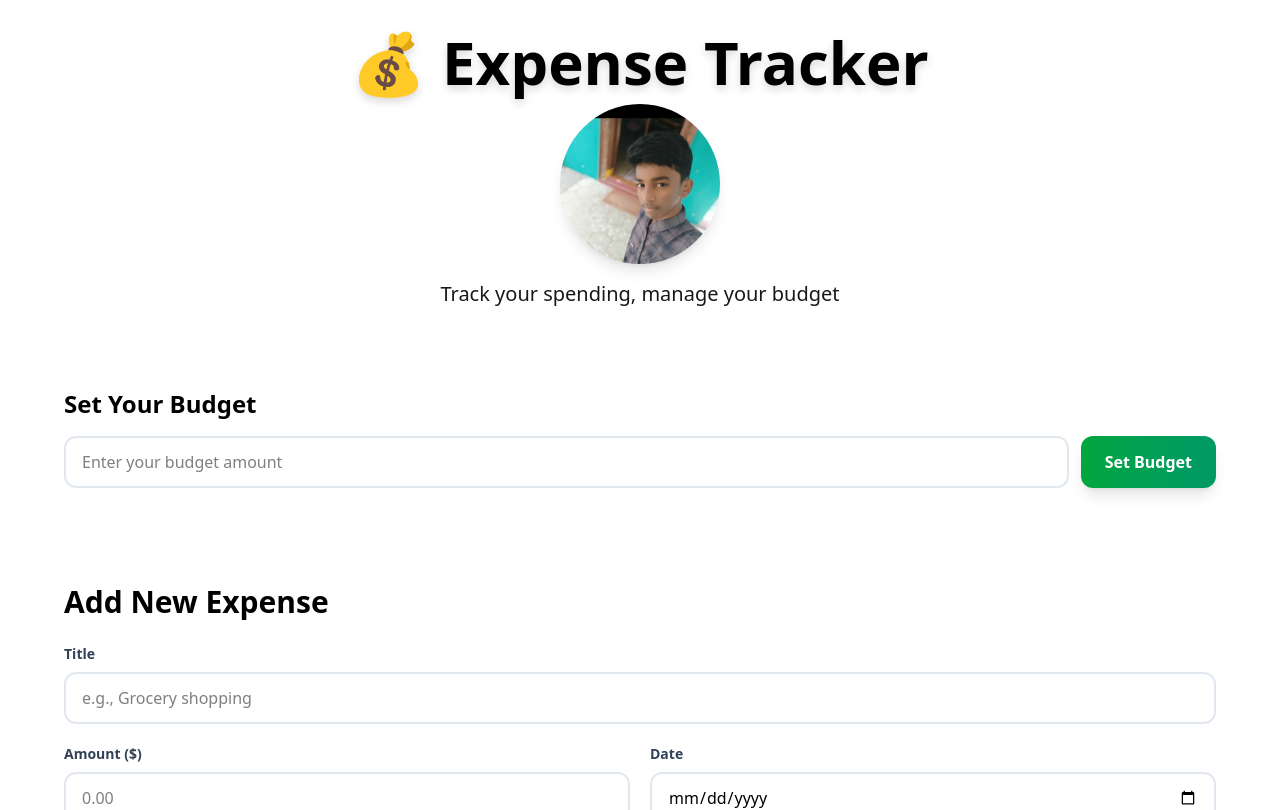
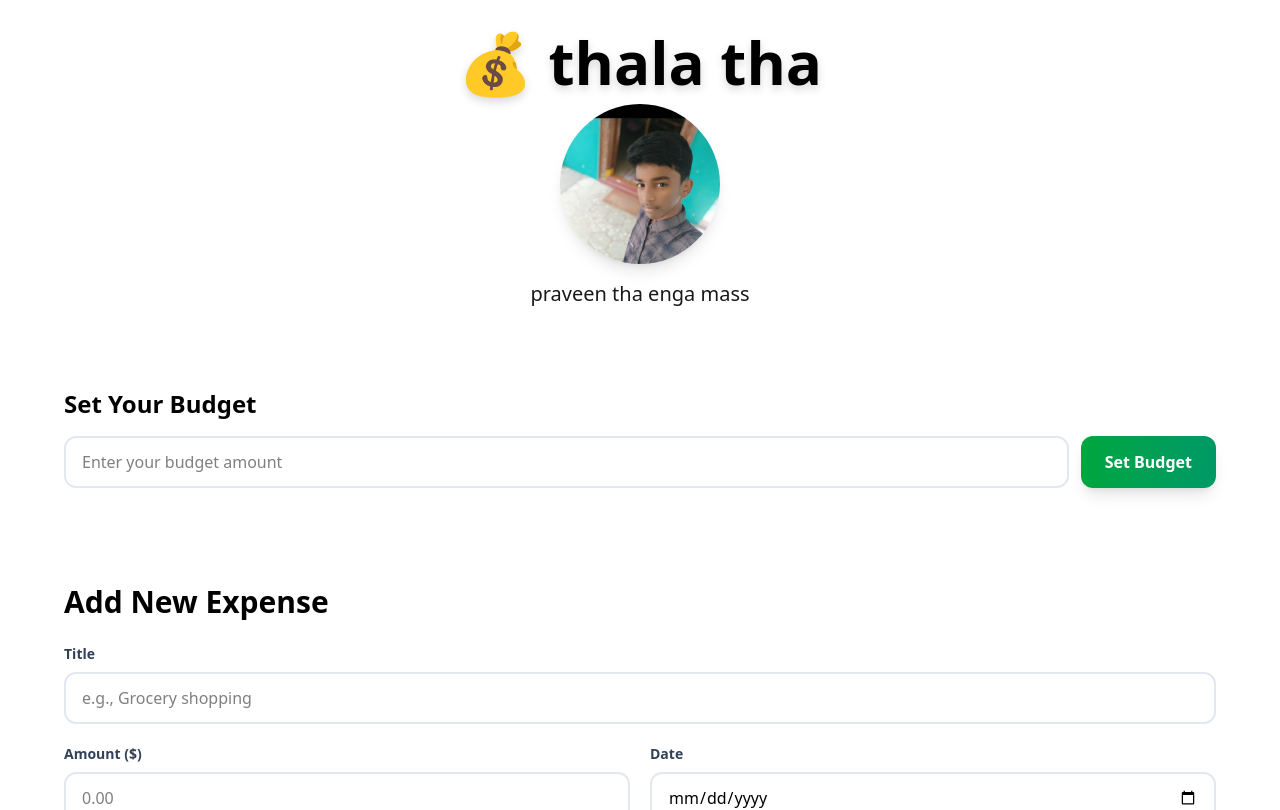
Before and after one commit to prasanthmani707/expense_tracker, a React (Vite) app: page / in a window 1280 px wide. Shown: the top 810 px of the page. Built offline with nearby package versions, Linux system fonts and the light colour scheme.

Commit message:
image updated in header

```diff
--- a/src/App.jsx
+++ b/src/App.jsx
@@ -92,7 +92,7 @@ function App() {
         {/* Header */}
         <header className="text-center mb-12 animate-fade-in">
   <h1 className="text-5xl md:text-6xl font-extrabold text-black mb-3 drop-shadow-lg">
-    💰 Expense Tracker
+    💰 thala tha
   </h1>
 
   {/* Added Image */}
@@ -103,7 +103,7 @@ function App() {
   />
 
   <p className="text-black text-lg md:text-xl font-medium opacity-90">
-    Track your spending, manage your budget
+    praveen tha enga mass
   </p>
 </header>
 
```
